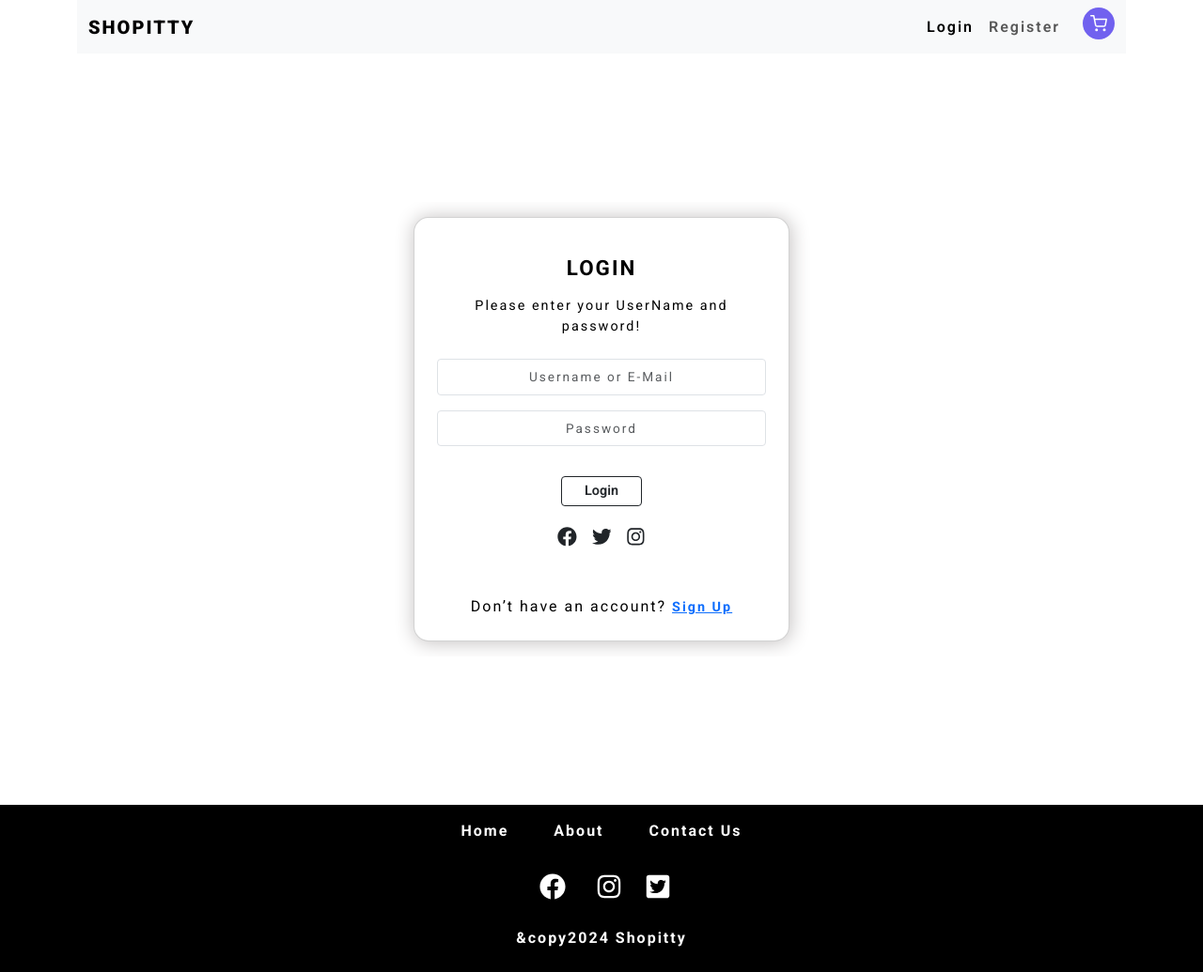
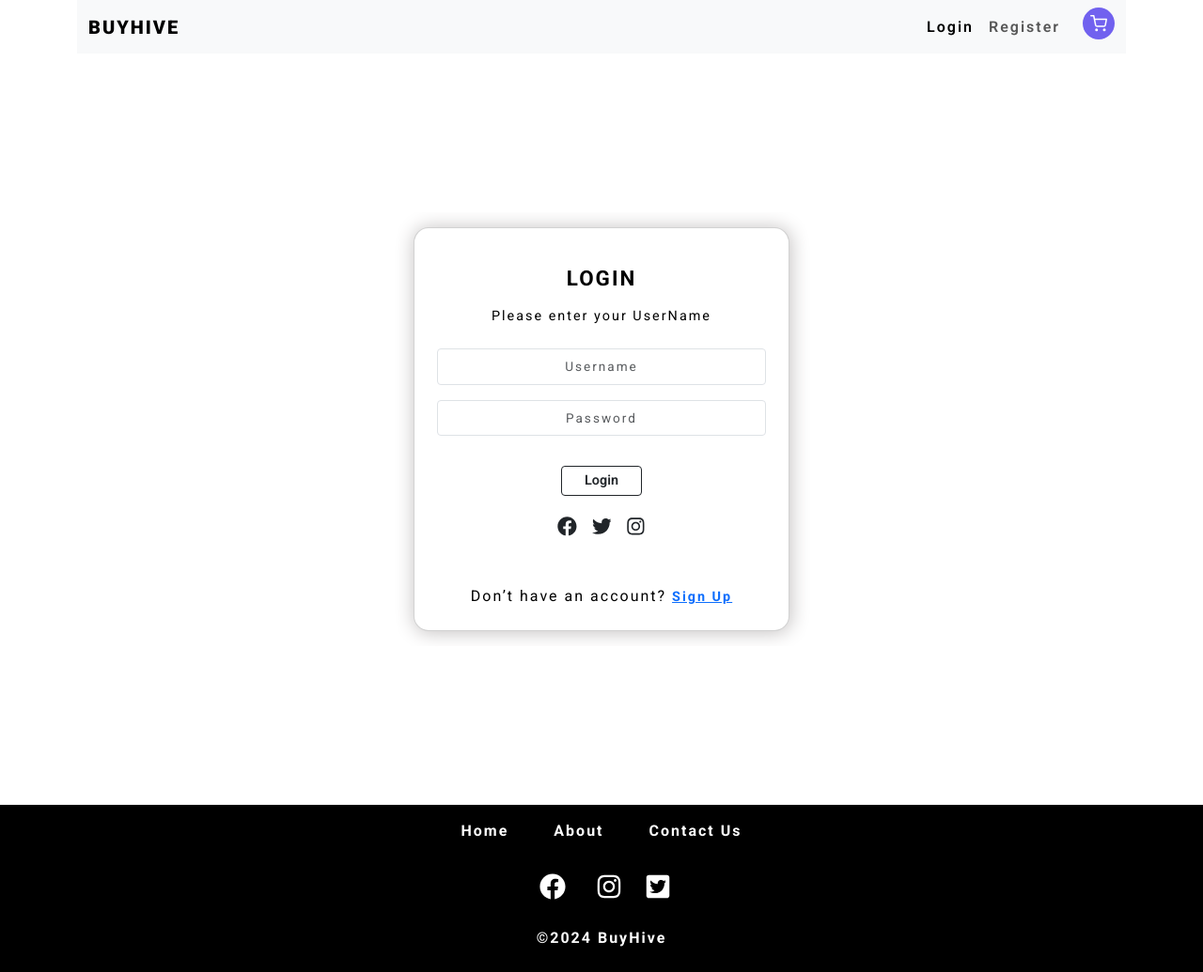
Before and after one commit to prabhuwebdev/E-commerse-FrontEnd-React, a React (Vite) app: page /login in a window 1280 px wide. Shown: the whole page at 94% size. Built offline with nearby package versions, Linux system fonts and the light colour scheme; no server answers.

Commit message:
some changes made

```diff
--- a/index.html
+++ b/index.html
@@ -2,12 +2,12 @@
 <html lang="en">
   <head>
     <meta charset="UTF-8" />
-    <link rel="icon" type="image/svg+xml" href="/vite.svg" />
+    <link rel="icon" type="image/svg+xml" href="/vite1.svg" />
     <link rel="preconnect" href="https://fonts.googleapis.com">
     <link rel="preconnect" href="https://fonts.gstatic.com" crossorigin>
     <link href="https://fonts.googleapis.com/css2?family=Kanit:ital,wght@0,100;0,200;0,300;0,400;0,500;0,600;0,700;0,800;0,900;1,100;1,200;1,300;1,400;1,500;1,600;1,700;1,800;1,900&family=Roboto:ital,wght@0,100..900;1,100..900&display=swap" rel="stylesheet">
     <meta name="viewport" content="width=device-width, initial-scale=1.0" />
-    <title>SHOPAPP</title>
+    <title>BuyHive</title>
   </head>
   <body>
     <div id="root"></div>
--- a/src/Components/Home/Header.jsx
+++ b/src/Components/Home/Header.jsx
@@ -4,7 +4,7 @@
 const Header = () => {
   return (
     <div className="py-5 px-3 text-white " style={{display:"flex",alignItems:"center", flexDirection:"column", backgroundColor:"#7161ef"}}>
-      <h2 className='pb-3 text-center fs-1'>Welcome to the Shopitty Official Website</h2>
+      <h2 className='pb-3 text-center fs-1'>Welcome to the BuyHive Official Website</h2>
       <h5 className='pb-3 text-center'>Discover the latest models and Trends with Our website</h5>
       <button className='btn btn-primary' style={{overflow:"hidden"}}><Link to="/" className='py-3 text-center text-white text-decoration-none fw-bold'>Shopnow</Link></button>
     </div>
--- a/src/Components/User/Login.jsx
+++ b/src/Components/User/Login.jsx
@@ -70,7 +70,7 @@
                     Login
                   </h2>
                   <p className="mb-4" style={{ fontSize: "0.9rem" }}>
-                    Please enter your UserName and password!
+                    Please enter your UserName
                   </p>
 
                   <div data-mdb-input-init className="form-outline mb-3">
@@ -80,7 +80,7 @@
                       value={username}
                       onChange={(e) => setusername(e.target.value)}
                       className="form-control form-control-sm text-center p-2"
-                      placeholder="Username or E-Mail"
+                      placeholder="Username"
                       style={{ fontSize: "0.85rem" }}
                     />
                   </div>
--- a/src/Components/ui/Footer.jsx
+++ b/src/Components/ui/Footer.jsx
@@ -19,7 +19,7 @@
             <a href="#" className="text-white fw-bold mx-2"style={{fontSize:"28px"}}><FaTwitterSquare /></a>
             </div>
             <div  className="py-2 fw-bold">
-            <p style={{color:"white"}}>&copy2024 Shopitty</p>
+            <p style={{color:"white"}}>&copy;2024 BuyHive</p>
             </div>
 
 
--- a/src/Components/ui/Navbar.jsx
+++ b/src/Components/ui/Navbar.jsx
@@ -11,7 +11,7 @@
     <div className={`${styles.Navbars} container`} >
         <nav className="navbar navbar-expand-lg navbar-light bg-light ">
       <div className="container-fluid">
-        <Link  className="navbar-brand fw-bold" to="/"><strong  style={{color:"black"}}>SHOPITTY</strong></Link>
+        <Link  className="navbar-brand fw-bold" to="/"><strong  style={{color:"black"}}>BUYHIVE</strong></Link>
         <button className="navbar-toggler" type="button" data-bs-toggle="collapse" data-bs-target="#navbarNav" aria-controls="navbarNav" aria-expanded="false" aria-label="Toggle navigation">
           <span className="navbar-toggler-icon"></span>
         </button>
```
Also changed, not shown: public/vite1.svg (added).
